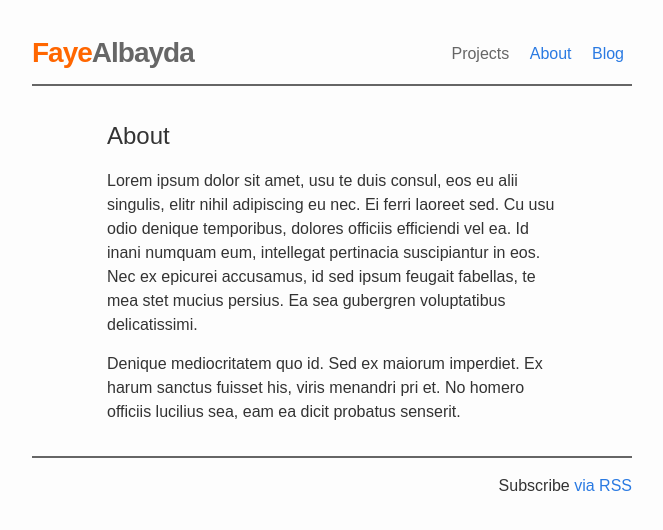
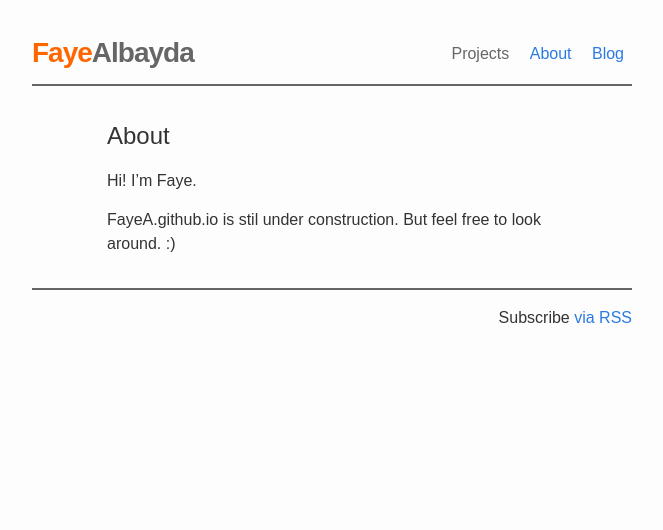
Before and after one commit to FayeA/fayea.github.io, a Jekyll site: the page built from about.md, in a window 1280 px wide. Shown: the top 530 px of the page, without its empty margins (308-971 px from the left). Built offline with Jekyll 4.4.1, drawn with Linux system fonts in a browser that asks for light colours.

Commit message:
Update about.md

```diff
--- a/about.md
+++ b/about.md
@@ -4,6 +4,6 @@ title: About
 permalink: /about/
 ---
 
-Lorem ipsum dolor sit amet, usu te duis consul, eos eu alii singulis, elitr nihil adipiscing eu nec. Ei ferri laoreet sed. Cu usu odio denique temporibus, dolores officiis efficiendi vel ea. Id inani numquam eum, intellegat pertinacia suscipiantur in eos. Nec ex epicurei accusamus, id sed ipsum feugait fabellas, te mea stet mucius persius. Ea sea gubergren voluptatibus delicatissimi.
+Hi! I'm Faye.
 
-Denique mediocritatem quo id. Sed ex maiorum imperdiet. Ex harum sanctus fuisset his, viris menandri pri et. No homero officiis lucilius sea, eam ea dicit probatus senserit.
+FayeA.github.io is stil under construction. But feel free to look around. :)
```
